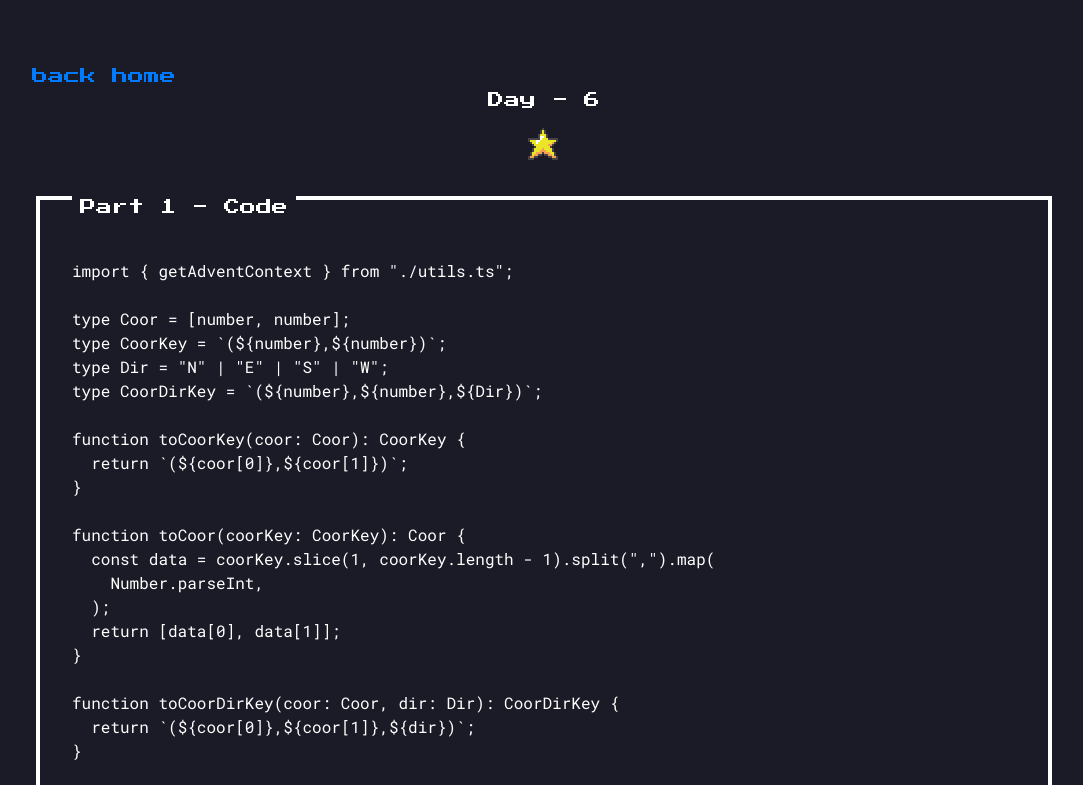
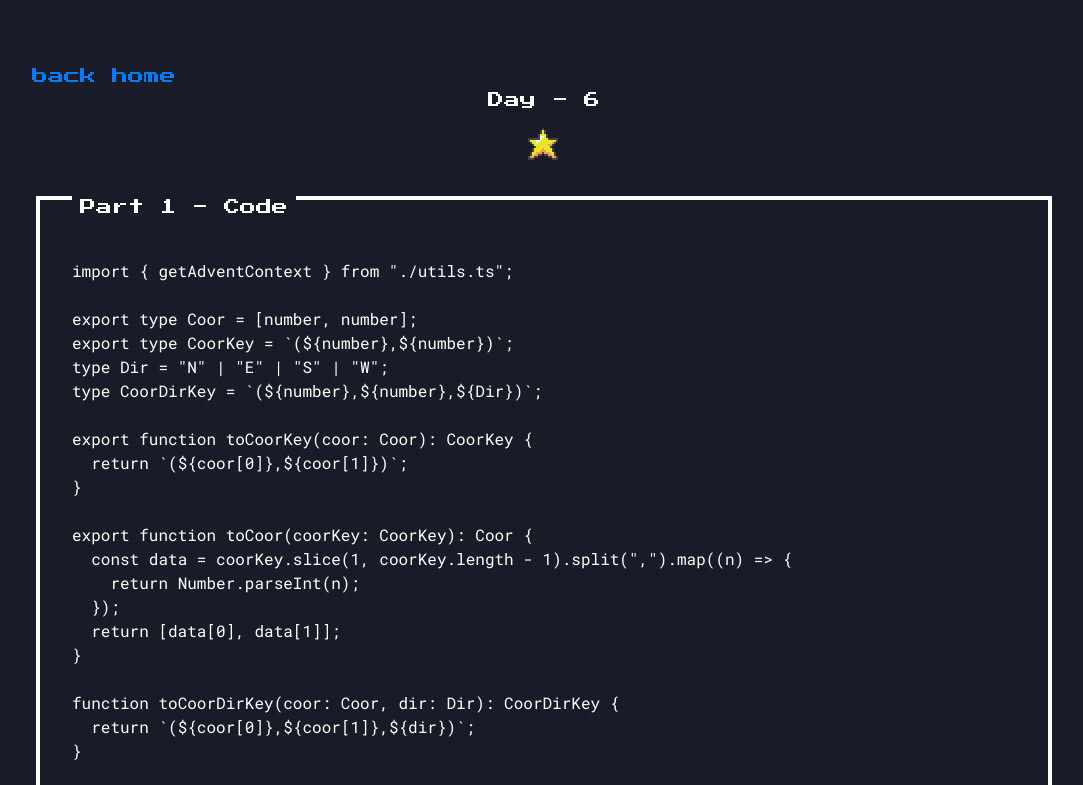
Before and after one commit to koalanis/advent-ts-2024, a plain HTML site: page day6.html in a window 1280 px wide. Shown: the top 785 px of the page, without its empty margins (96-1179 px from the left). Drawn offline with nearby package versions, Linux system fonts and the light colour scheme; a small style sheet from the web is missing.

Commit message:
Deploying to gh-pages from @ koalanis/advent-ts-2024@2b10788404193578d60f9af75a694fa0922629fe 🚀

```diff
--- a/day6.html
+++ b/day6.html
@@ -106,19 +106,19 @@
       <code>
 import { getAdventContext } from "./utils.ts";
 
-type Coor = [number, number];
-type CoorKey = `(${number},${number})`;
+export type Coor = [number, number];
+export type CoorKey = `(${number},${number})`;
 type Dir = "N" | "E" | "S" | "W";
 type CoorDirKey = `(${number},${number},${Dir})`;
 
-function toCoorKey(coor: Coor): CoorKey {
+export function toCoorKey(coor: Coor): CoorKey {
   return `(${coor[0]},${coor[1]})`;
 }
 
-function toCoor(coorKey: CoorKey): Coor {
-  const data = coorKey.slice(1, coorKey.length - 1).split(",").map(
-    Number.parseInt,
-  );
+export function toCoor(coorKey: CoorKey): Coor {
+  const data = coorKey.slice(1, coorKey.length - 1).split(",").map((n) => {
+    return Number.parseInt(n);
+  });
   return [data[0], data[1]];
 }
 
```
